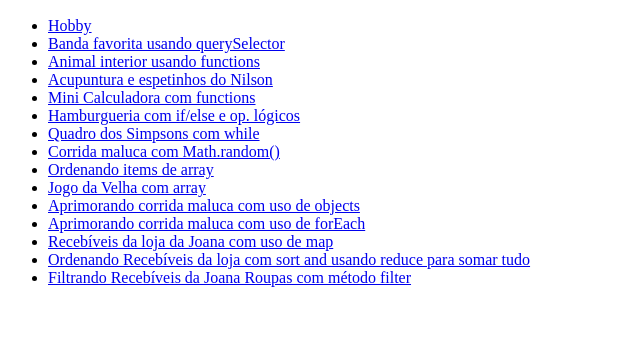
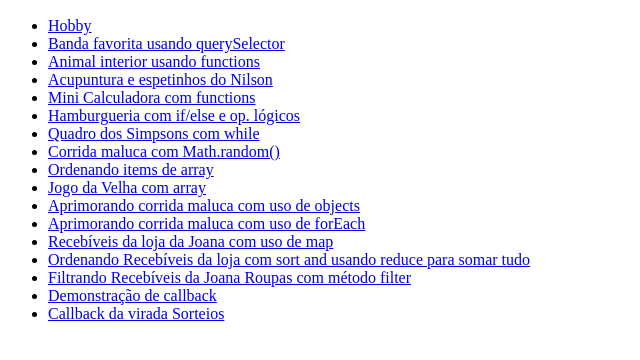
Before and after one commit to hugo-paiva/javascript, a plain HTML site: page index.html in a window 1280 px wide. Shown: the part 110-470 px from the top of the page, without its empty margins (0-640 px from the left). Drawn offline with Linux system fonts and the light colour scheme.

Commit message:
updated list

```diff
--- a/index.html
+++ b/index.html
@@ -57,6 +57,12 @@
         <li>
             <a href="sexta-17-dez-/">Filtrando Recebíveis da Joana Roupas com método filter</a>
         </li>
+        <li>
+            <a href="segunda-20-dez-callback-functions/">Demonstração de callback</a>
+        </li>
+        <li>
+            <a href="segunda-20-dez-callback-da-virada-sorteios/">Callback da virada Sorteios</a>
+        </li>
     </ul>
 </body>
 
```
